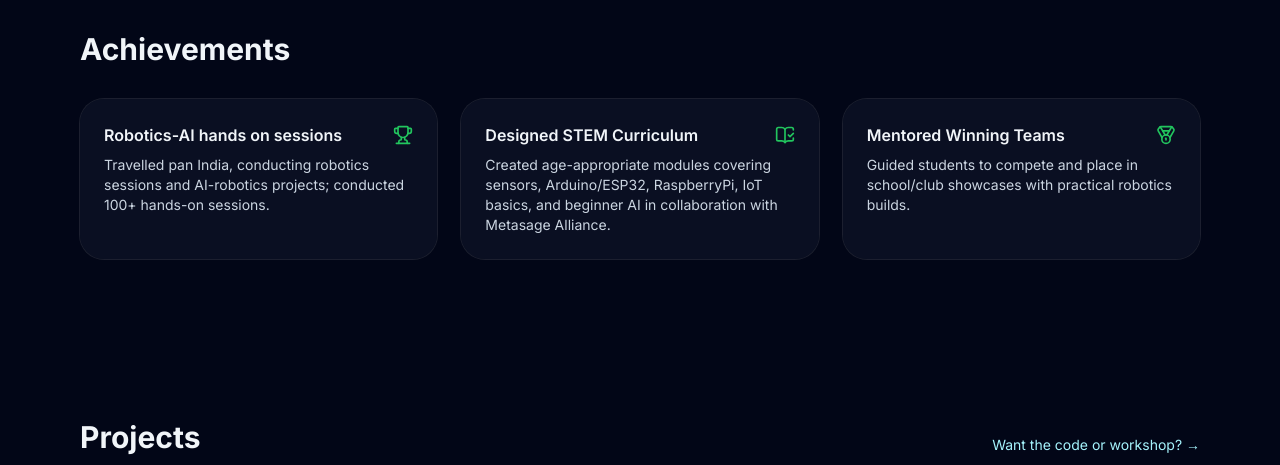
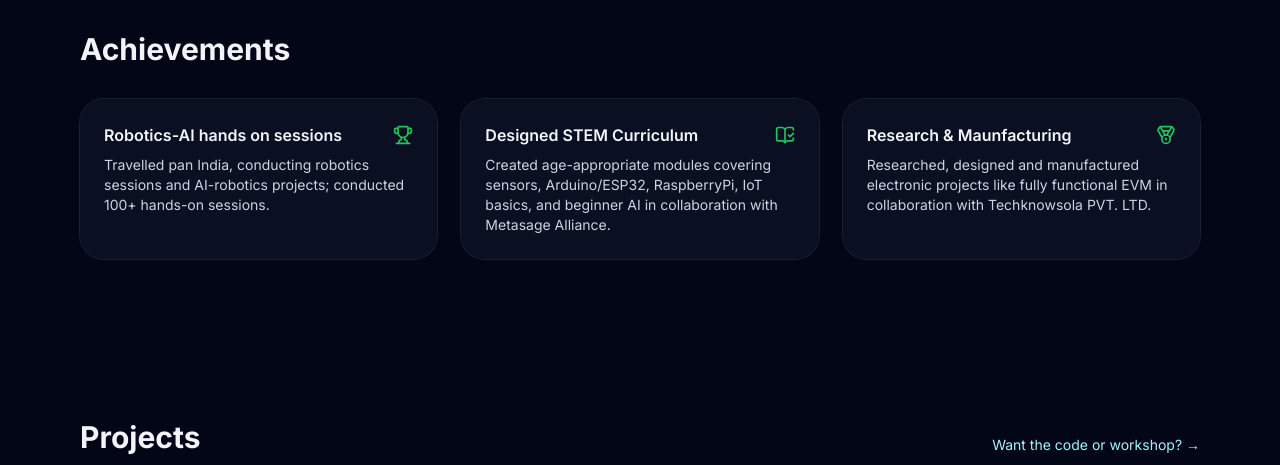
Before and after one commit to tech-Atif/tech-Atif.github.io, a plain HTML site: page index.html in a window 1280 px wide. Shown: the part 1280-1745 px from the top of the page. Drawn offline with nearby package versions, Linux system fonts and the light colour scheme.

Commit message:
Update index.html

```diff
--- a/index.html
+++ b/index.html
@@ -217,10 +217,10 @@
         </article>
         <article class="rounded-3xl bg-slate-900/60 ring-1 ring-white/10 p-6 hover:shadow-glow transition">
           <div class="flex items-center justify-between">
-            <h3 class="font-semibold">Mentored Winning Teams</h3>
+            <h3 class="font-semibold">Research & Maunfacturing</h3>
             <i data-lucide="medal" class="w-5 h-5 text-accent"></i>
           </div>
-          <p class="mt-2 text-sm text-slate-300">Guided students to compete and place in school/club showcases with practical robotics builds.</p>
+          <p class="mt-2 text-sm text-slate-300">Researched, designed and manufactured electronic projects like fully functional EVM in collaboration with Techknowsola PVT. LTD.</p>
         </article>
       </div>
       <!-- TIP: Duplicate the three <article> blocks above and edit content to add more achievements. -->
```
